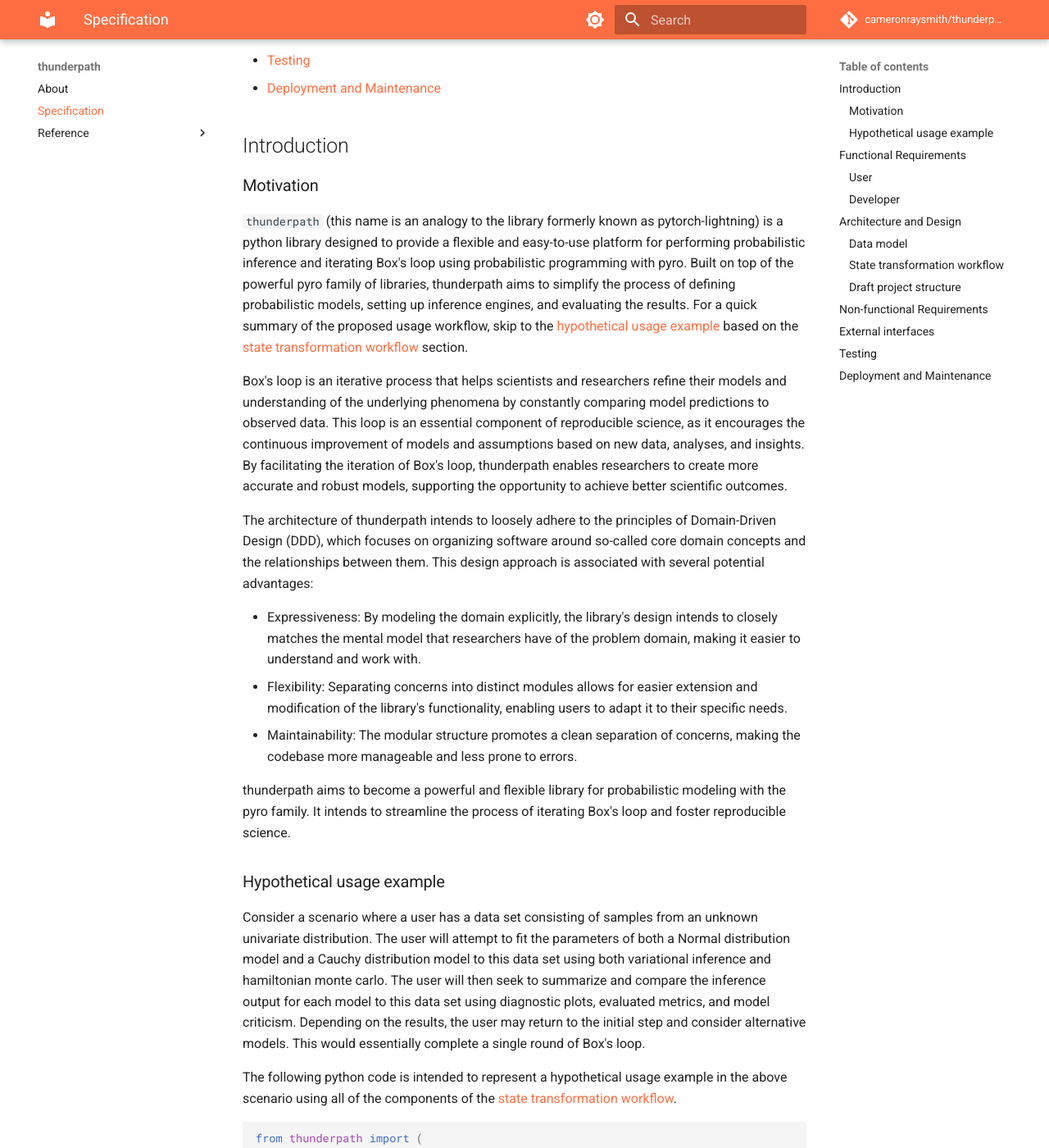
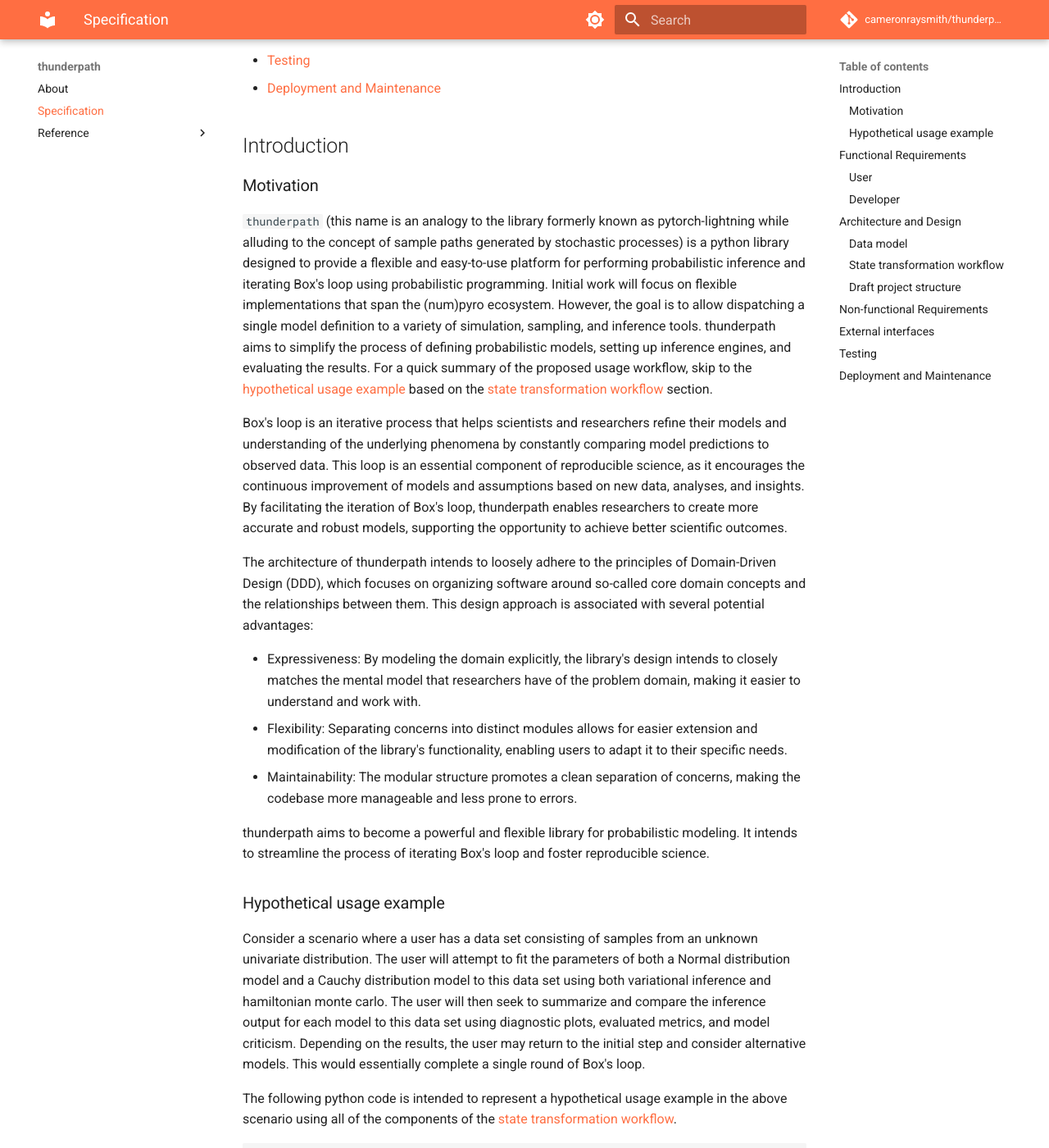
Before and after one commit to cameronraysmith/thunderpath, an MkDocs documentation site: the page built from docs/specification.md, in a window 1280 px wide and 1400 px high, scrolled down 597 px. Shown: the whole window at 82% size. Built offline with MkDocs 1.6.1 and Material for MkDocs 9.7.7, drawn with Linux system fonts in a browser that asks for light colours; comment, search, counter and statistics services are not loaded; some of the changed text lies outside the part shown.

Commit message:
fix(docs): thunderpath rename
- express intent to support any widely utilized probabilistic programming/modeling tool
- initial implementations will likely span pyro/numpyro

```diff
--- a/docs/specification.md
+++ b/docs/specification.md
@@ -21,7 +21,7 @@
 ## Introduction
 ### Motivation
 
-`thunderpath` (this name is an analogy to the library formerly known as pytorch-lightning) is a python library designed to provide a flexible and easy-to-use platform for performing probabilistic inference and iterating Box's loop using probabilistic programming with pyro. Built on top of the powerful pyro family of libraries, thunderpath aims to simplify the process of defining probabilistic models, setting up inference engines, and evaluating the results. For a quick summary of the proposed usage workflow, skip to the [hypothetical usage example](#hypothetical-usage-example) based on the [state transformation workflow](#state-transformation-workflow) section.
+`thunderpath` (this name is an analogy to the library formerly known as pytorch-lightning while alluding to the concept of sample paths generated by stochastic processes) is a python library designed to provide a flexible and easy-to-use platform for performing probabilistic inference and iterating Box's loop using probabilistic programming. Initial work will focus on flexible implementations that span the (num)pyro ecosystem. However, the goal is to allow dispatching a single model definition to a variety of simulation, sampling, and inference tools. thunderpath aims to simplify the process of defining probabilistic models, setting up inference engines, and evaluating the results. For a quick summary of the proposed usage workflow, skip to the [hypothetical usage example](#hypothetical-usage-example) based on the [state transformation workflow](#state-transformation-workflow) section.
 
 Box's loop is an iterative process that helps scientists and researchers refine their models and understanding of the underlying phenomena by constantly comparing model predictions to observed data. This loop is an essential component of reproducible science, as it encourages the continuous improvement of models and assumptions based on new data, analyses, and insights. By facilitating the iteration of Box's loop, thunderpath enables researchers to create more accurate and robust models, supporting the opportunity to achieve better scientific outcomes.
 
@@ -31,7 +31,7 @@ The architecture of thunderpath intends to loosely adhere to the principles of D
 * Flexibility: Separating concerns into distinct modules allows for easier extension and modification of the library's functionality, enabling users to adapt it to their specific needs.
 * Maintainability: The modular structure promotes a clean separation of concerns, making the codebase more manageable and less prone to errors.
 
-thunderpath aims to become a powerful and flexible library for probabilistic modeling with the pyro family. It intends to streamline the process of iterating Box's loop and foster reproducible science.
+thunderpath aims to become a powerful and flexible library for probabilistic modeling. It intends to streamline the process of iterating Box's loop and foster reproducible science.
 
 ### Hypothetical usage example
 
```
Also changed, not shown: other parts of docs/specification.md (+3 -0 lines), 1 other file.
